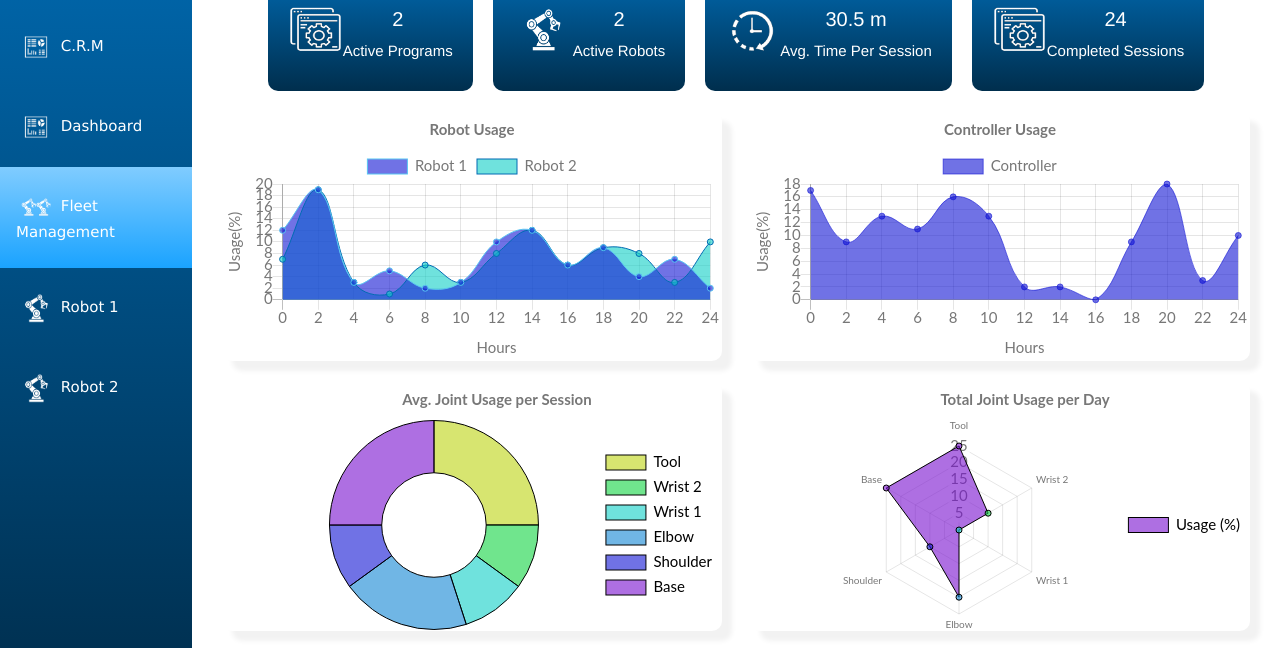
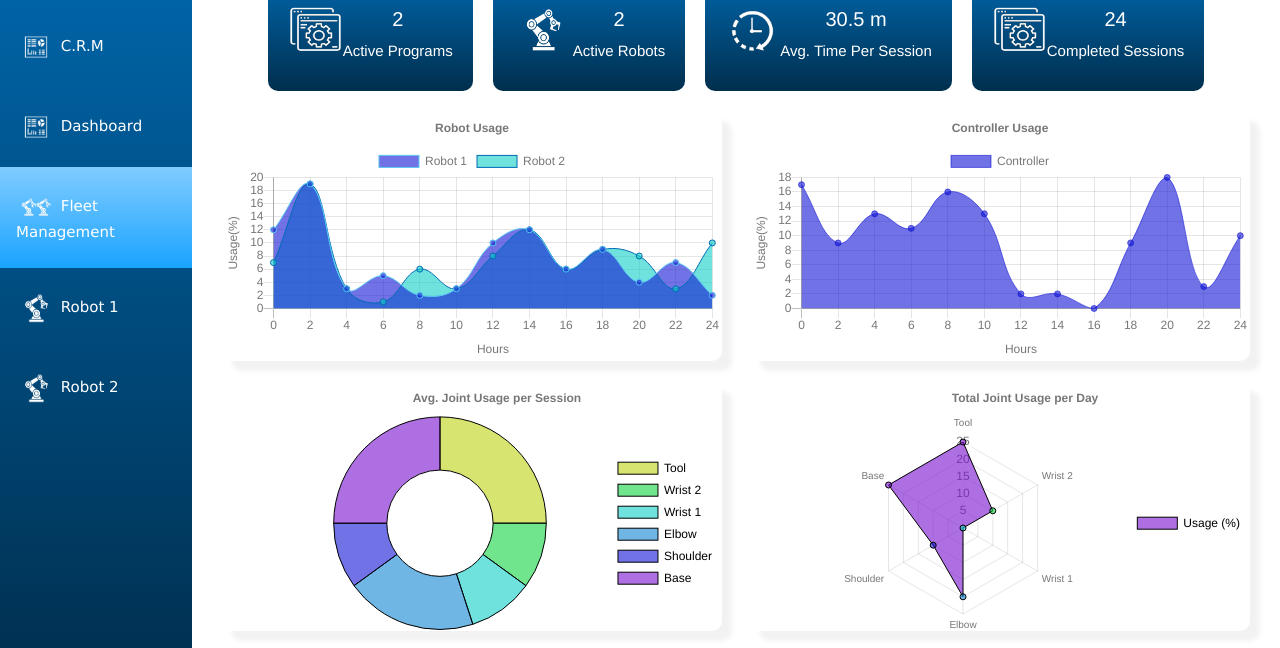
Before and after one commit to druotolo/Dashboard, a plain HTML site: page fleet.html in a window 1280 px wide. Shown: the part 106-754 px from the top of the page. Drawn offline with nearby package versions, Linux system fonts and the light colour scheme.

Commit message:
Changed graph text styling
to Chart.defaults.global.defaultFontFamily = 'Helvetica';
    Chart.defaults.global.defaultFontSize = 12;
    Chart.defaults.global.defaultFontColor = '#777';

```diff
--- a/fleet.html
+++ b/fleet.html
@@ -77,8 +77,8 @@
 
 <script>
 // Global Options
-    Chart.defaults.global.defaultFontFamily = 'Lato';
-    Chart.defaults.global.defaultFontSize = 15;
+    Chart.defaults.global.defaultFontFamily = 'Helvetica';
+    Chart.defaults.global.defaultFontSize = 12;
     Chart.defaults.global.defaultFontColor = '#777';
 
 //date Line chart
```
